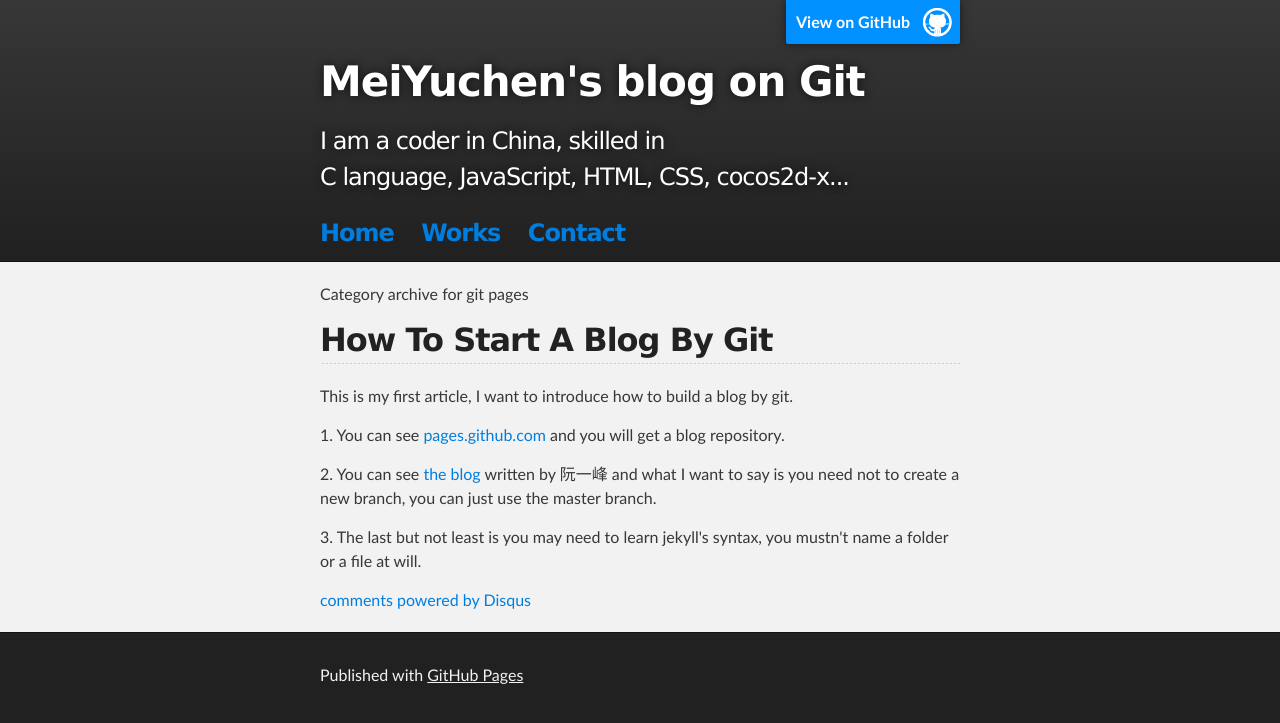
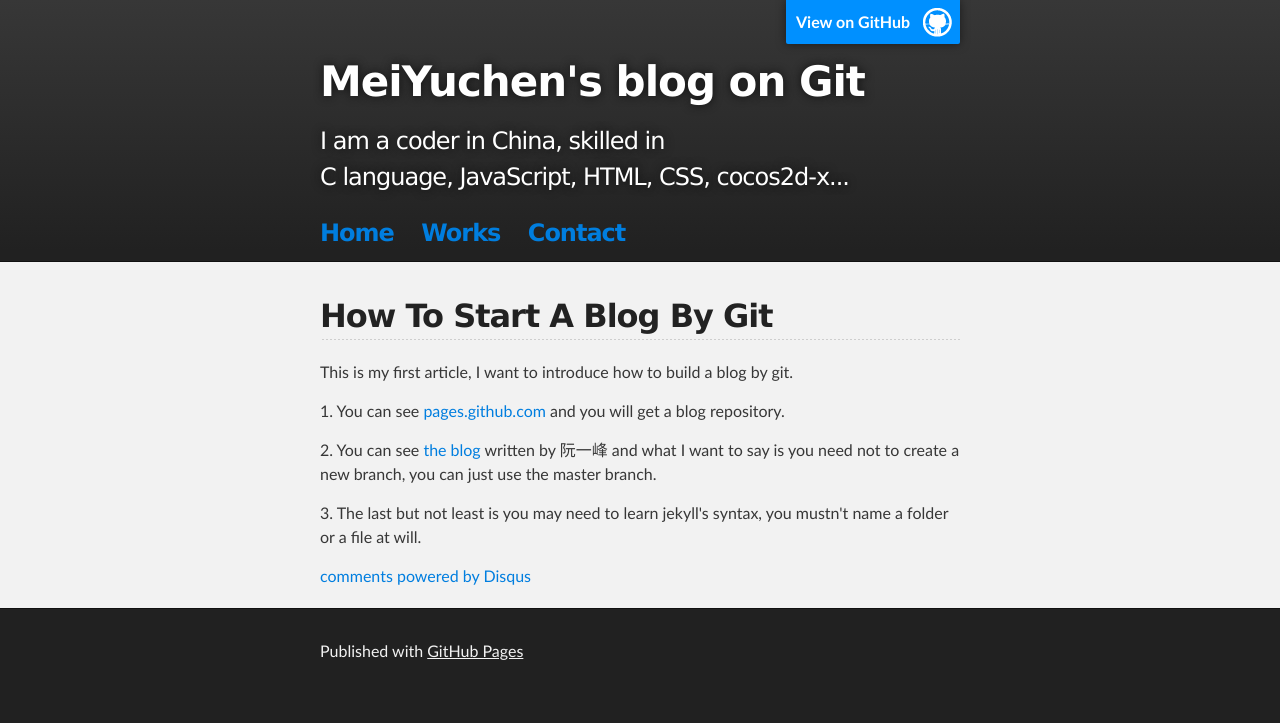
Before and after one commit to mycmessia/mycmessia.github.io, a Jekyll site: the page built from _posts/2014-06-27-How-to-start-a-blog-by-Git.html, in a window 1280 px wide. Shown: the top 723 px of the page. Built offline with Jekyll 4.4.1, drawn with Linux system fonts in a browser that asks for light colours; comment, search, counter and statistics services are not loaded.

Commit message:
remove category in default.html
remove category in default.html

```diff
--- a/_layouts/default.html
+++ b/_layouts/default.html
@@ -23,9 +23,6 @@
     	<!-- MAIN CONTENT -->
     	<div id="main_content_wrap" class="outer">
       	<section id="main_content" class="inner">
-      		<div class="category-archive">
-	  		<div><span class="title">Category archive for {{ page.category }}</span></div>
-		</div>
 		{{content}}
 	    	<div id="disqus_thread"></div>
 	    	<script type="text/javascript">
```
